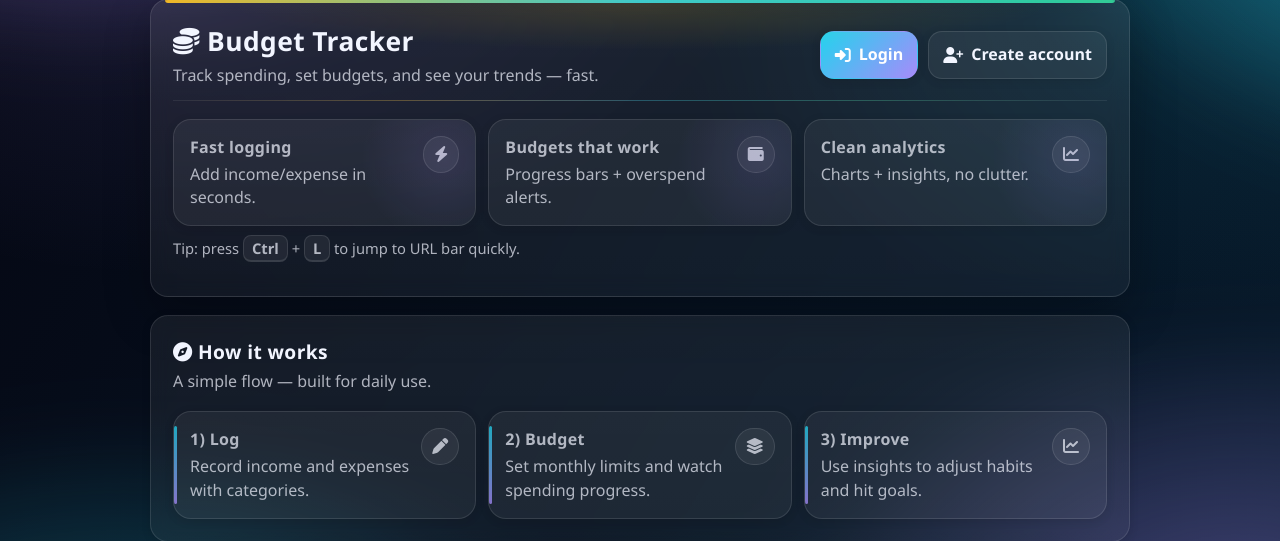
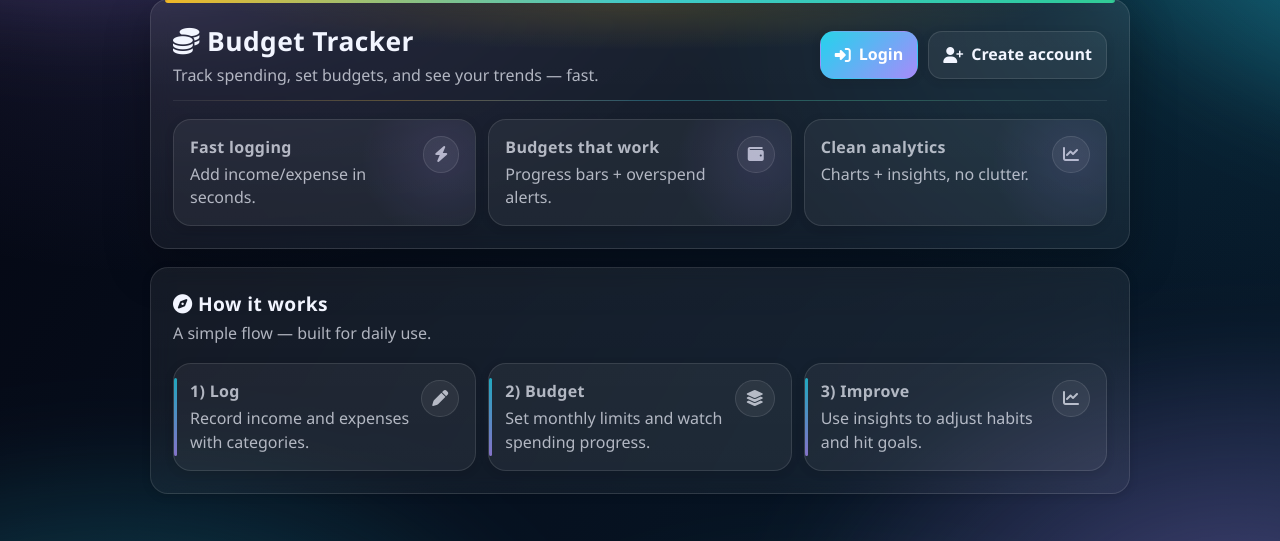
Before and after one commit to anivisVector/Personal-Budget-Tracker, a Flask app: page / in a window 1280 px wide. Shown: the part 119-660 px from the top of the page. Run offline with Flask 3, Linux system fonts and the light colour scheme.

Commit message:
Remove home keyboard tip

```diff
--- a/templates/home.html
+++ b/templates/home.html
@@ -50,9 +50,6 @@
         </div>
       </div>
 
-      {% if not session.get('loggedin') %}
-        <p class="help mt-12">Tip: press <span class="kbd">Ctrl</span> + <span class="kbd">L</span> to jump to URL bar quickly.</p>
-      {% endif %}
     </section>
 
     <section class="surface surface--pad home-band">
```
